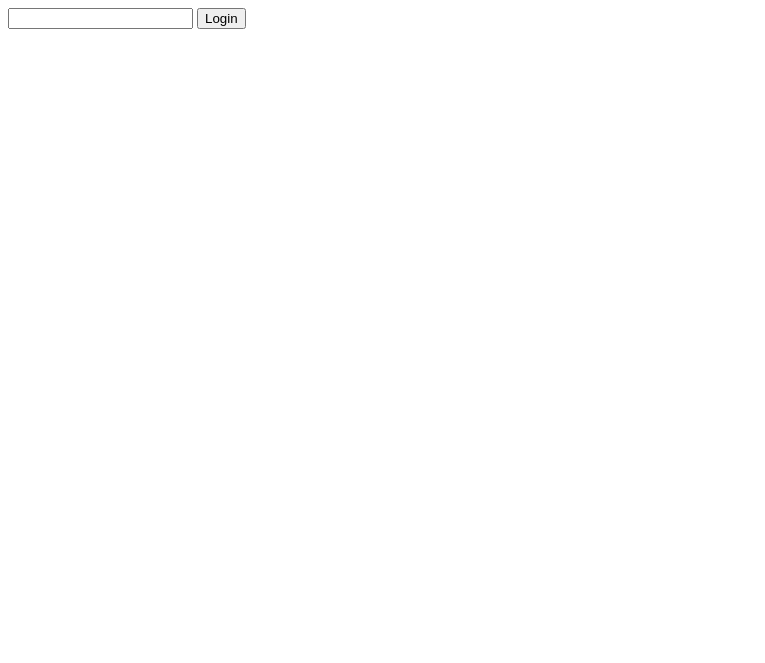
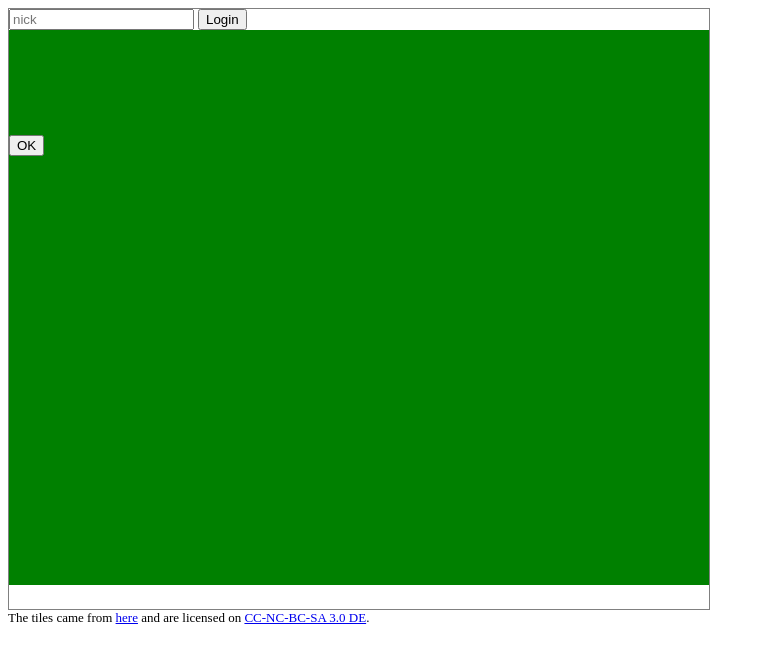
Before and after one commit to pwmarcz/minefield, a Flask app: page /ui.html in a window 1280 px wide. Before the commit the part shown is almost empty. Shown: the top 663 px of the page, without its empty margins (0-765 px from the left). Run offline with Flask 2, Linux system fonts and the light colour scheme; some libraries are stand-ins or nearby versions.

Commit message:
IDs -> classes, some CSS changes

```diff
--- a/server/static/default.css
+++ b/server/static/default.css
@@ -1,11 +1,23 @@
 /* -*- css-indent-offset: 4 -*- */
 
-#table {
+.ui {
     /* as wide as the hand for now */
     width: 700px;
+    height: 600px;
+    border: 1px solid gray;
+    display: table;
+}
+
+.ui .table {
+    display: table-row;
+    height: 100%;
     padding: 10px;
     background-color: green;
-    color: white;
+}
+
+.ui .status {
+    display: table-row;
+    height: 1.5em;
 }
 
 .tile {
@@ -16,7 +28,7 @@
     width: 50px;
 }
 
-#hand {
+.table .hand {
     width: 650px;
     height: 75px;
     vertical-align: center;
@@ -27,12 +39,6 @@
     border: dashed 1px gray;
 }
 
-/* Switcher */
-body > div { display: none; }
-body.state-login > #login { display: block; }
-body.state-waiting > #waiting { display: block; }
-body.state-table > #table { display: block; }
-
 #footer {
     font-size: small;
 }
--- a/server/static/ui.html
+++ b/server/static/ui.html
@@ -9,22 +9,21 @@
        <script src="ui.js" type="text/javascript"></script>
        <script src="devel.js" type="text/javascript"></script>
    </HEAD>
-   <BODY class="state-login">
-      <div id="login">
-        <input name="nick">
-        <button class="login">Login</button>
+   <BODY>
+     <div class="ui">
+       <div class="login">
+         <input name="nick" placeholder="nick">
+         <button class="login-button">Login</button>
        </div>
-      <div id="waiting">
-        Awaiting challenge...
+       <div class="table">
+         <div class="dora-display"></div>
+         <div class="east-display"></div>
+         <div class="tiles"></div>
+         <div class="hand"></div>
+         <button class="submit-hand">OK</button>
+         <!-- timer -->
        </div>
-      <div id="table">
-        <div id="dora-display"></div>
-        <div id="east-display"></div>
-        <div id="tiles"></div>
-        <div id="hand"></div>
-        <button id="submit-hand">OK</button>
-        <div id="status"></div>
-        <!-- timer -->
+       <div class="status"></div>
      </div>
      <div id="footer">
        The tiles came from <a href="http://blog.kanojo.de/2011/07/01/more-shirt-stuff-t-shirt-logo-ideas/">here</a> and are licensed on <a href="http://creativecommons.org/licenses/by-nc-sa/3.0/de/">CC-NC-BC-SA 3.0 DE</a>.
--- a/server/static/ui.js
+++ b/server/static/ui.js
@@ -14,14 +14,14 @@ function rotate_tile(tile, direction)
 
 function submit_hand()
 {
-    if ($("#hand").children().length === 13) {
+    if ($(".hand").children().length === 13) {
         var tiles = [];
-        $("#hand").children().each(function() {
+        $(".hand").children().each(function() {
             tiles.push($(this).attr("data-tile"));
         });
         socket.emit('hand', tiles);
-        $('#status').text('Submitting hand...');
-        $('#submit-hand').prop('disabled', true);
+        $('.status').text('Submitting hand...');
+        $('.submit-hand').prop('disabled', true);
     }
     else {
         alert("You have to have 13 tiles on hand!");
@@ -42,36 +42,39 @@ function sort_tiles(container) {
 
 function set_table_stage_1(tiles, dora, east)
 {
-    $("#hand").empty();
-    $("#tiles").empty();
+    $('.login').hide();
+    $('.table').show();
 
-    // create tiles & add them to #tiles
+    $(".hand").empty();
+    $(".tiles").empty();
+
+    // create tiles & add them to .tiles
     for (var i=0; i < tiles.length; ++i) {
-        $("#tiles").append(create_tile(tiles[i]));
+        $(".tiles").append(create_tile(tiles[i]));
     }
-    sort_tiles($('#tiles'));
+    sort_tiles($('.tiles'));
 
-    $('#hand').addClass("outlined");
+    $('.hand').addClass("outlined");
 
     // TODO: place east
-    $("#east-display").append($("<img/>").attr('src', 'tiles/E.svg'));
+    $(".east-display").append($("<img/>").attr('src', 'tiles/E.svg'));
 
-    $("#dora-display").append(create_tile(dora));
+    $(".dora-display").append(create_tile(dora));
 
-    $('#tiles').on('click', '.tile', function() {
-        if ($('#hand > .tile').length >= 13)
+    $('.tiles').on('click', '.tile', function() {
+        if ($('.hand > .tile').length >= 13)
             return;
 
-        $(this).detach().appendTo('#hand');
-        sort_tiles($('#hand'));
+        $(this).detach().appendTo('.hand');
+        sort_tiles($('.hand'));
     });
 
-    $('#hand').on('click', '.tile', function() {
-        $(this).detach().appendTo('#tiles');
-        sort_tiles($('#tiles'));
+    $('.hand').on('click', '.tile', function() {
+        $(this).detach().appendTo('.tiles');
+        sort_tiles($('.tiles'));
     });
 
-    $('#submit-hand').click(function() {
+    $('.submit-hand').click(function() {
         submit_hand();
     });
 }
@@ -80,8 +83,8 @@ function set_table_stage_2(start)
 {
     // TODO:
     // move disposable space & hand to make space for discarded tiles
-    $("#hand, #tiles").removeClass("connectedSortable");
-    $("#hand").removeClass("outlined");
+    $(".hand, .tiles").removeClass("connectedSortable");
+    $(".hand").removeClass("outlined");
     // display discarded tiles
     // display turn marker
 }
@@ -106,7 +109,7 @@ function test()
 
 function login()
 {
-    var nick = $('#login input[name=nick]').val();
+    var nick = $('.login input[name=nick]').val();
     socket = connect();
     socket.emit('hello', nick);
 }
@@ -123,11 +126,11 @@ function connect()
         console.log('phase_one',data);
     });
     socket.on('wait_for_phase_two', function(data) {
-        $('#status').text('Waiting for opposite player...');
+        $('.status').text('Waiting for opposite player...');
     });
     return socket;
 }
 
 $(function() {
-    $('#login button').click(login);
+    $('.login button').click(login);
 });
```
Lines whose indentation alone changed are shown as unchanged.
